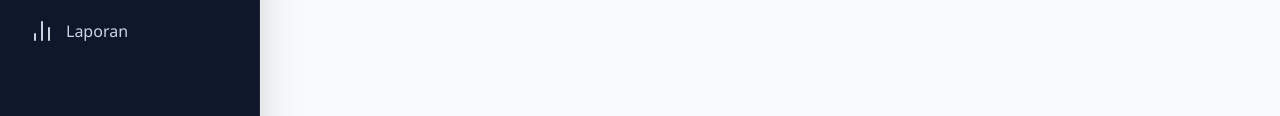
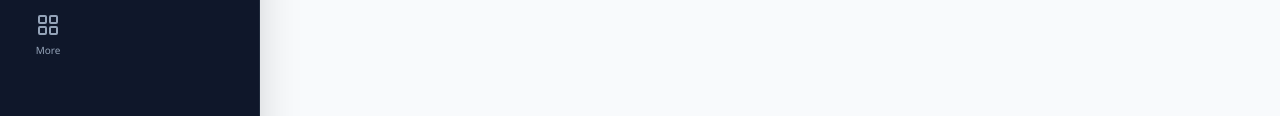
Before and after one commit to osing1/POS_POKET, a plain HTML site: page hrm.html in a window 1280 px wide. Shown: the part 410-526 px from the top of the page. Drawn offline with nearby package versions, Linux system fonts and the light colour scheme.

Commit message:
Replace 'Reports' link with 'More' link in HRM

```diff
--- a/hrm.html
+++ b/hrm.html
@@ -28,7 +28,7 @@
             <a href="sale.html" class="flex items-center space-x-3 hover:bg-slate-800 p-3.5 rounded-xl transition text-slate-300 hover:text-white"><i data-lucide="scan-barcode"></i> <span class="font-medium">Kasir / POS</span></a>
             <a href="supplier.html" class="flex items-center space-x-3 hover:bg-slate-800 p-3.5 rounded-xl transition text-slate-300 hover:text-white"><i data-lucide="truck"></i> <span class="font-medium">Supplier</span></a>
             <a href="hrm.html" class="flex items-center space-x-3 bg-slate-800/80 text-orange-400 p-3.5 rounded-xl border border-slate-700 shadow-sm"><i data-lucide="users"></i> <span class="font-bold">Manajemen HRM</span></a>
-            <a href="reports.html" class="flex items-center space-x-3 hover:bg-slate-800 p-3.5 rounded-xl transition text-slate-300 hover:text-white"><i data-lucide="bar-chart-2"></i> <span class="font-medium">Laporan</span></a>
+            <a href="more.html" class="flex flex-col items-center text-slate-400 hover:text-slate-600 p-2 w-16 transition"><i data-lucide="layout-grid" class="w-6 h-6"></i><span class="text-[10px] font-medium mt-1.5">More</span></a>
         </nav>
     </aside>
 
```
